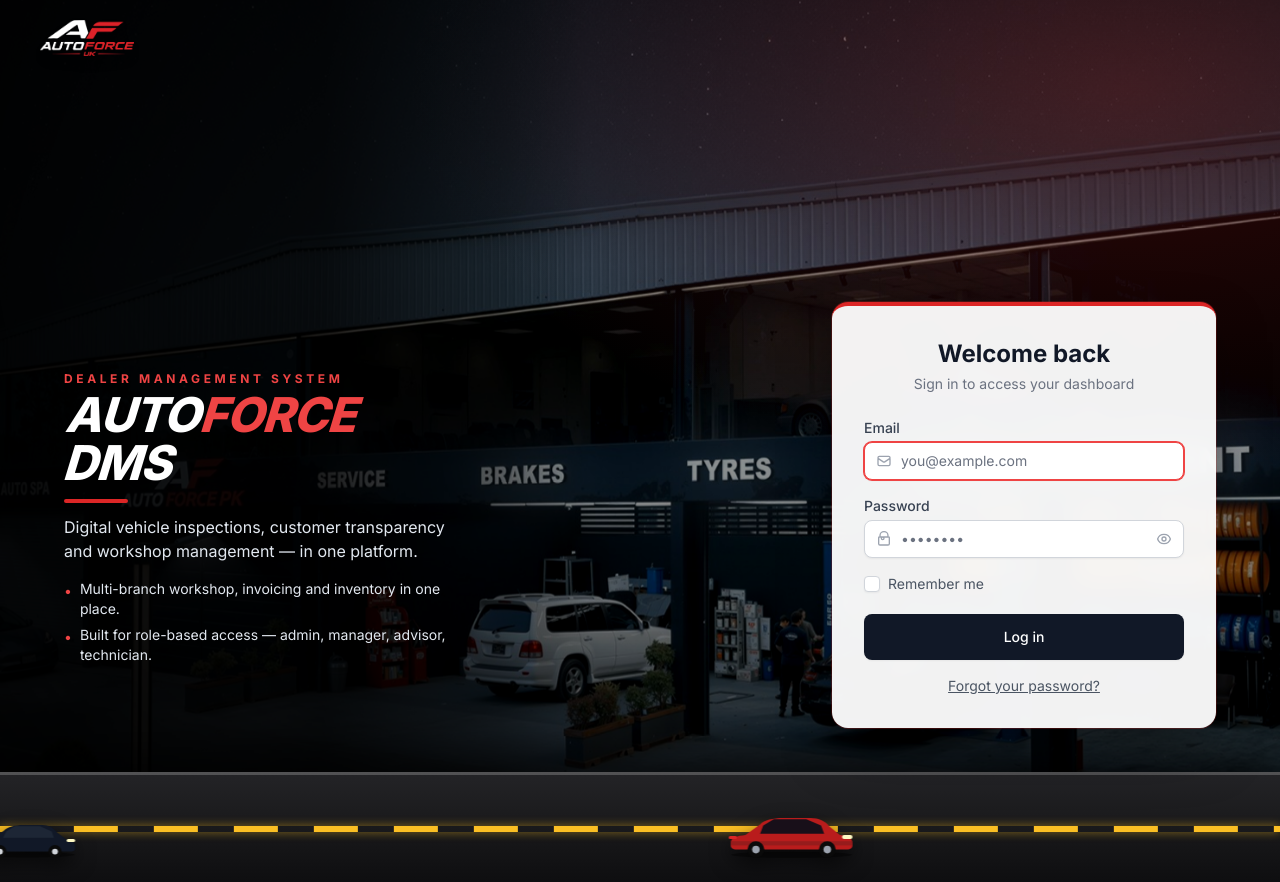
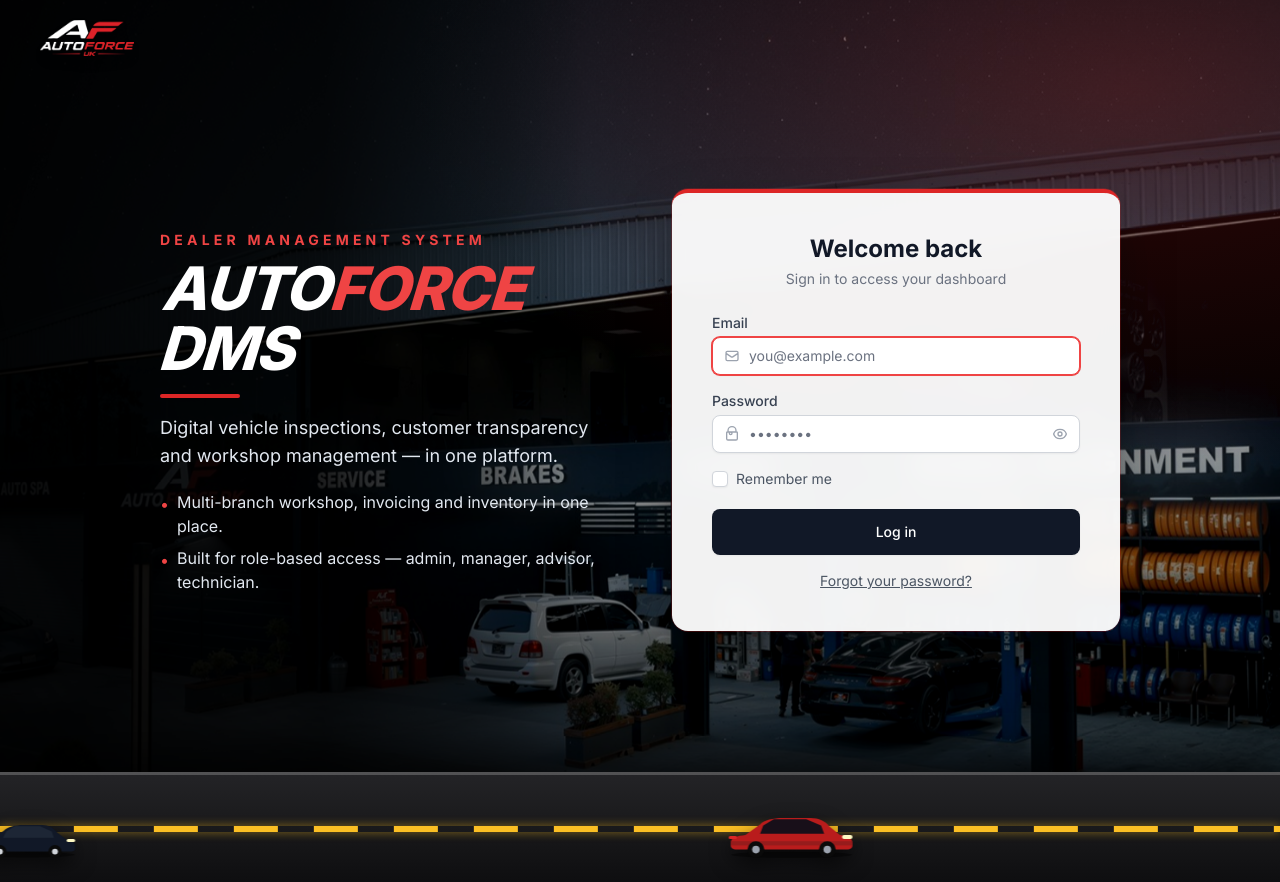
Before and after one commit to bilalfarooq000/autoforce, a Laravel app: page /login in a window 1280 px wide. Run offline with Laravel 12, Linux system fonts and the light colour scheme; style sheets or scripts are compiled from the project's sources; parts of the project's set-up code (start-up, migrations or seed data) failed here and were passed over.

Commit message:
Center the copy block and login card as a group, make both bigger
Switches from edge-to-edge spacing to a centered row (both pieces
grouped in the middle, vertically centered above the road) and bumps
up heading, text and card sizes/padding.

Co-Authored-By: Claude Sonnet 5 <noreply@anthropic.com>

```diff
--- a/resources/views/layouts/guest.blade.php
+++ b/resources/views/layouts/guest.blade.php
@@ -128,20 +128,20 @@
                     <img src="{{ asset('images/autoforce-logo-white.png') }}" alt="AutoForce" class="h-9 w-auto drop-shadow-lg">
                 </div>
 
-                <div class="flex-1 flex items-end min-h-0">
-                    <div class="w-full flex flex-col lg:flex-row items-center justify-between gap-8 px-6 sm:px-10 lg:px-16 pb-6 lg:pb-8 mb-[116px] lg:mb-[122px]">
+                <div class="flex-1 flex items-center min-h-0 pb-[110px] lg:pb-[118px]">
+                    <div class="w-full flex flex-col lg:flex-row items-center justify-center gap-10 lg:gap-16 px-6 sm:px-10 lg:px-16">
                         <!-- Copy block -->
-                        <div class="w-full lg:w-[44%] text-center lg:text-left order-2 lg:order-1">
-                            <span class="inline-block text-red-500 text-xs font-bold tracking-[0.3em] uppercase mb-1">Dealer Management System</span>
-                            <h1 class="text-4xl sm:text-5xl font-extrabold italic uppercase text-white tracking-tight leading-[0.95]" style="transform: skewX(-3deg);">Auto<span class="text-red-500">Force</span><br>DMS</h1>
-                            <div class="h-1 w-16 bg-red-600 mx-auto lg:mx-0 mt-3 mb-3 rounded-full"></div>
-                            <p class="text-sm sm:text-base text-slate-200 max-w-sm mx-auto lg:mx-0">Digital vehicle inspections, customer transparency and workshop management — in one platform.</p>
-                            <ul class="mt-4 space-y-1.5 text-left max-w-sm mx-auto lg:mx-0">
-                                <li class="flex items-start gap-2 text-sm text-slate-200">
+                        <div class="w-full max-w-md text-center lg:text-left order-2 lg:order-1">
+                            <span class="inline-block text-red-500 text-sm font-bold tracking-[0.3em] uppercase mb-2">Dealer Management System</span>
+                            <h1 class="text-5xl sm:text-6xl font-extrabold italic uppercase text-white tracking-tight leading-[0.95]" style="transform: skewX(-3deg);">Auto<span class="text-red-500">Force</span><br>DMS</h1>
+                            <div class="h-1 w-20 bg-red-600 mx-auto lg:mx-0 mt-4 mb-4 rounded-full"></div>
+                            <p class="text-base sm:text-lg text-slate-200 max-w-md mx-auto lg:mx-0">Digital vehicle inspections, customer transparency and workshop management — in one platform.</p>
+                            <ul class="mt-5 space-y-2 text-left max-w-md mx-auto lg:mx-0">
+                                <li class="flex items-start gap-2 text-sm sm:text-base text-slate-200">
                                     <span class="text-red-500 mt-0.5">&bull;</span>
                                     <span>Multi-branch workshop, invoicing and inventory in one place.</span>
                                 </li>
-                                <li class="flex items-start gap-2 text-sm text-slate-200">
+                                <li class="flex items-start gap-2 text-sm sm:text-base text-slate-200">
                                     <span class="text-red-500 mt-0.5">&bull;</span>
                                     <span>Built for role-based access — admin, manager, advisor, technician.</span>
                                 </li>
@@ -149,7 +149,7 @@
                         </div>
 
                         <!-- Login card -->
-                        <div class="card-glow animate-float-in w-full max-w-sm bg-white/95 backdrop-blur-md shadow-2xl rounded-2xl border-t-4 border-red-600 px-8 py-8 order-1 lg:order-2">
+                        <div class="card-glow animate-float-in w-full max-w-md bg-white/95 backdrop-blur-md shadow-2xl rounded-2xl border-t-4 border-red-600 px-10 py-10 order-1 lg:order-2">
                             {{ $slot }}
                         </div>
                     </div>
```
